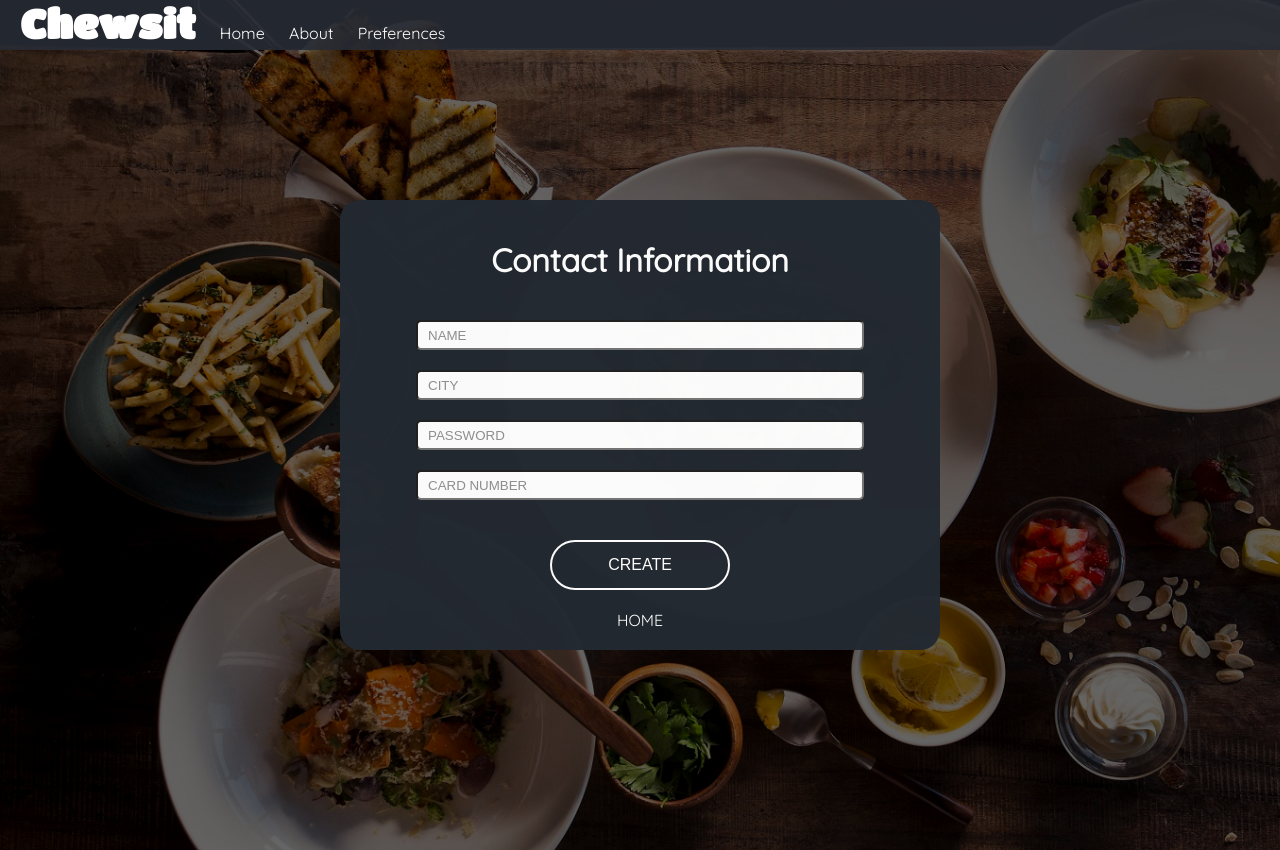
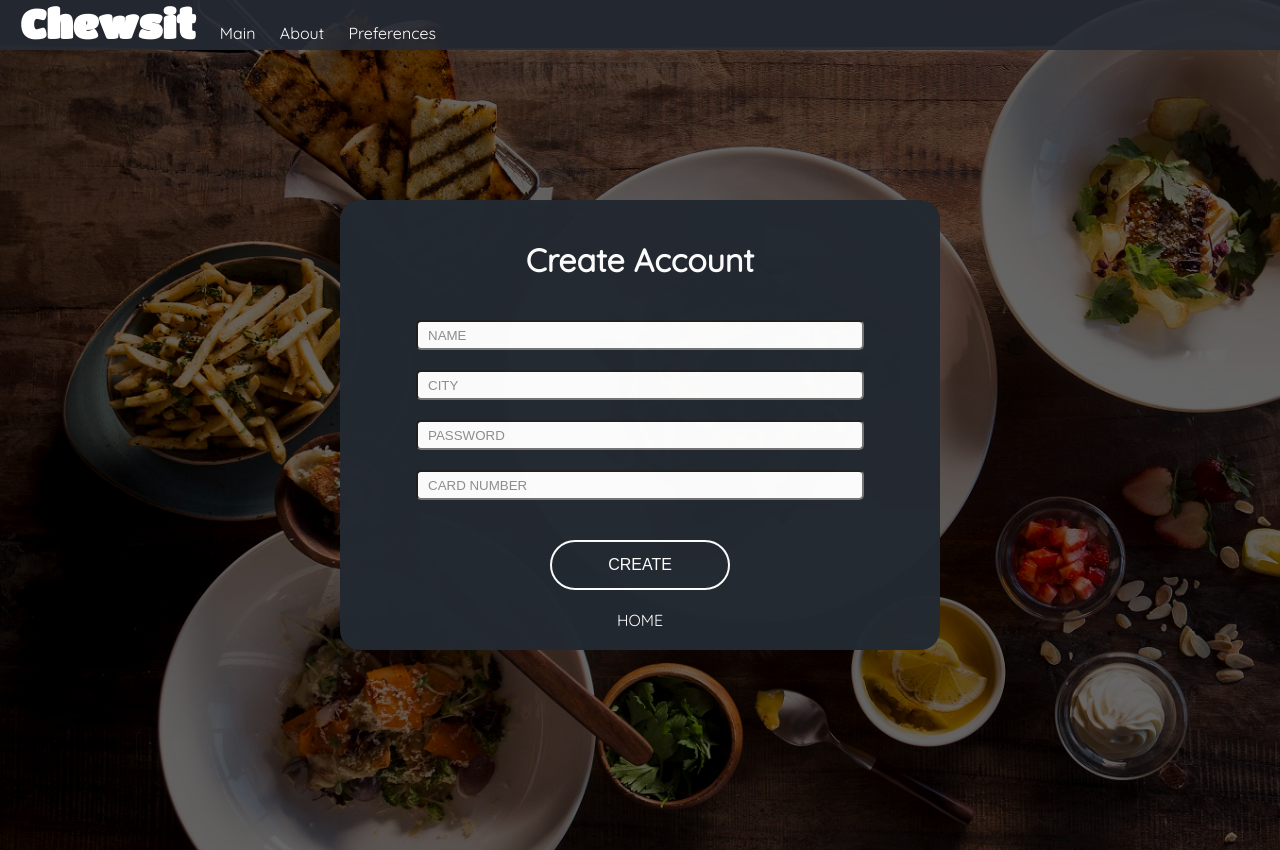
Before and after one commit to khuynh92/chewsit, a PHP site: page /contact.html in a window 1280 px wide. Run offline with PHP 8.4, Linux system fonts and the light colour scheme.

Commit message:
minor changes

```diff
--- a/app.js
+++ b/app.js
@@ -272,9 +272,6 @@ function callback (results, status) {
     restResults = [];
     for (var i = 0; i < results.length; i++) {
       restResults.push(results[i]);
-      var item=document.createElement('li');
-      item.appendChild(document.createTextNode(results[i].name, results[i].geometry.location));
-      document.getElementById('results').appendChild(item);
     }
     finalThree.push(restResults[Math.floor(Math.random() * restResults.length)]);
     localStorage.setItem('final-three', JSON.stringify(finalThree));
--- a/contact.html
+++ b/contact.html
@@ -1,7 +1,7 @@
 <DOCTYPE! html>
 <html>
     <head>
-        <title>Chewsit | Contact</title>
+        <title>Chewsit | Create Account</title>
         <style src ="contactstyle.css"></style>
         <link rel="stylesheet" type="text/css" media="screen" href="contactstyle.css" />
         <link href="https://fonts.googleapis.com/css?family=Quicksand|Titan+One" rel="stylesheet">
@@ -9,7 +9,7 @@
     <header>
         <h2 class = "navHeader"><a href ="index.html">Chewsit</a></h2>
         <ul class = "nav">
-            <li><a href = "index.html">Home</a></li>
+            <li><a href = "main.html">Main</a></li>
             <li><a href = "aboutus.html">About</a></li>
             <li><a href = "preferences.html">Preferences</a></li>
         </ul>
@@ -17,7 +17,7 @@
     <body>
         <form>
             <div class = "formContainer">
-                <h1>Contact Information</h1>
+                <h1>Create Account</h1>
                 <br>
                 <br>
                 <input id = "userName" placeholder = "Name" name = "userName" type ="text">
--- a/main.css
+++ b/main.css
@@ -5,7 +5,7 @@
 
 html {
   background: url(images/background.jpg) no-repeat center center fixed;
-  background: linear-gradient( rgba(0, 0, 0, 0.7), rgba(0, 0, 0, 0.7) ), url('images/background.jpg');
+  background: linear-gradient( rgba(0, 0, 0, 0.5), rgba(0, 0, 0, 0.5) ), url('images/background.jpg');
   -webkit-background-size: cover;
   -moz-background-size: cover;
   -o-background-size: cover;
--- a/main.html
+++ b/main.html
@@ -16,7 +16,7 @@
     <header>
         <h2 class = "navHeader"><a href ="index.html">Chewsit</a></h2>
         <ul class = "nav">
-            <li><a href = "index.html">Home</a></li>
+            <li><a href = "main.html">Main</a></li>
             <li><a href = "aboutus.html">About</a></li>
             <li><a href = "preferences.html">Preferences</a></li>
         </ul>
--- a/preferences.html
+++ b/preferences.html
@@ -14,7 +14,7 @@
     <header>
         <h2 class = "navHeader"><a href ="index.html">Chewsit</a></h2>
         <ul class = "nav">
-            <li><a href = "index.html">Home</a></li>
+            <li><a href = "Main.html">Main</a></li>
             <li><a href = "aboutus.html">About</a></li>
             <li><a href = "preferences.html">Preferences</a></li>
         </ul>
@@ -25,9 +25,9 @@
         <form>
                 <div>
                 <label>
-                    <input type="checkbox" name="cuisine" value="southeastasian restaurant" /><img src="img/pho.jpeg" alt="pho" width "200" height="200">
+                    <input type="checkbox" name="cuisine" value="vietnamese restaurant" /><img src="img/pho.jpeg" alt="pho" width "200" height="200">
                 </label>
-                <p>Southeast Asian</p>
+                <p>Vietnamese</p>
             </div>
             <div>
                 <label>
--- a/results.html
+++ b/results.html
@@ -16,7 +16,7 @@
     <header>
         <h2 class = "navHeader"><a href ="index.html">Chewsit</a></h2>
         <ul class = "nav">
-            <li><a href = "index.html">Home</a></li>
+            <li><a href = "main.html">Main  </a></li>
             <li><a href = "aboutus.html">About</a></li>
             <li><a href = "preferences.html">Preferences</a></li>
         </ul>
```
